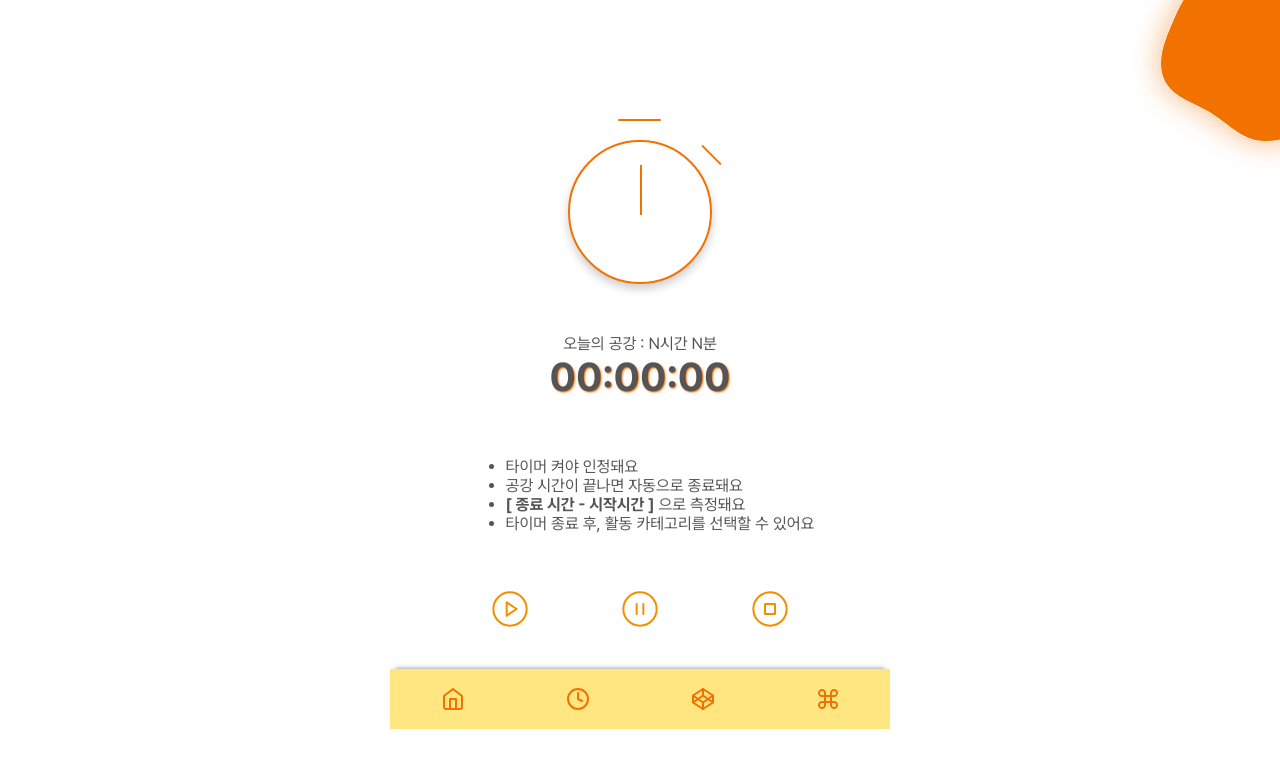
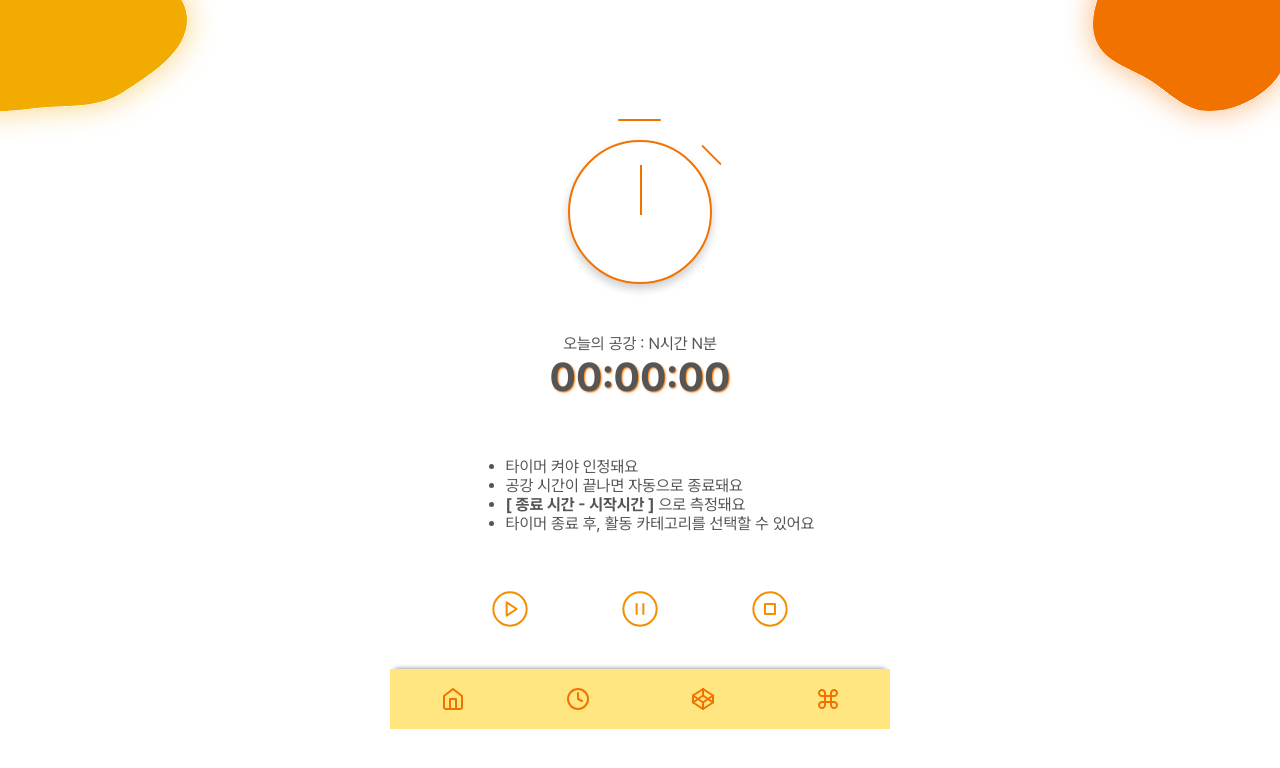
Before and after one commit to enunsnv/SupernovaFront, a React (Create React App) app: page /timer in a window 1280 px wide. Shown: the top 768 px of the page. Built offline with nearby package versions, Linux system fonts and the light colour scheme.

Commit message:
style: Timer 상단 이미지 수정

```diff
--- a/src/pages/Timer.jsx
+++ b/src/pages/Timer.jsx
@@ -81,7 +81,12 @@ const TotalTime = styled.div`
   margin-top: 20px;
 `;
 
-const ShapeTop = styled.img`
+const ShapeLeft = styled.img`
+  position: absolute;
+  left: -10px;
+`;
+
+const ShapeRight = styled.img`
   position: absolute;
   right: -10px;
 `;
@@ -141,7 +146,8 @@ function Timer() {
 
   return (
     <Container>
-      <ShapeTop src='/img/top-orange.svg' alt="top shape" />
+      <ShapeLeft src='/img/left-orange.svg' alt="top shape" />
+      <ShapeRight src='/img/right-orange.svg' alt="top shape" />
       <TimerIcon>
         <ClockHand style={{ transform: `rotate(${calculateRotation(time)}deg)` }} />
         <TopLine />
```
Also changed, not shown: public/img/left-orange.svg (added), public/img/right-orange.svg (added).
